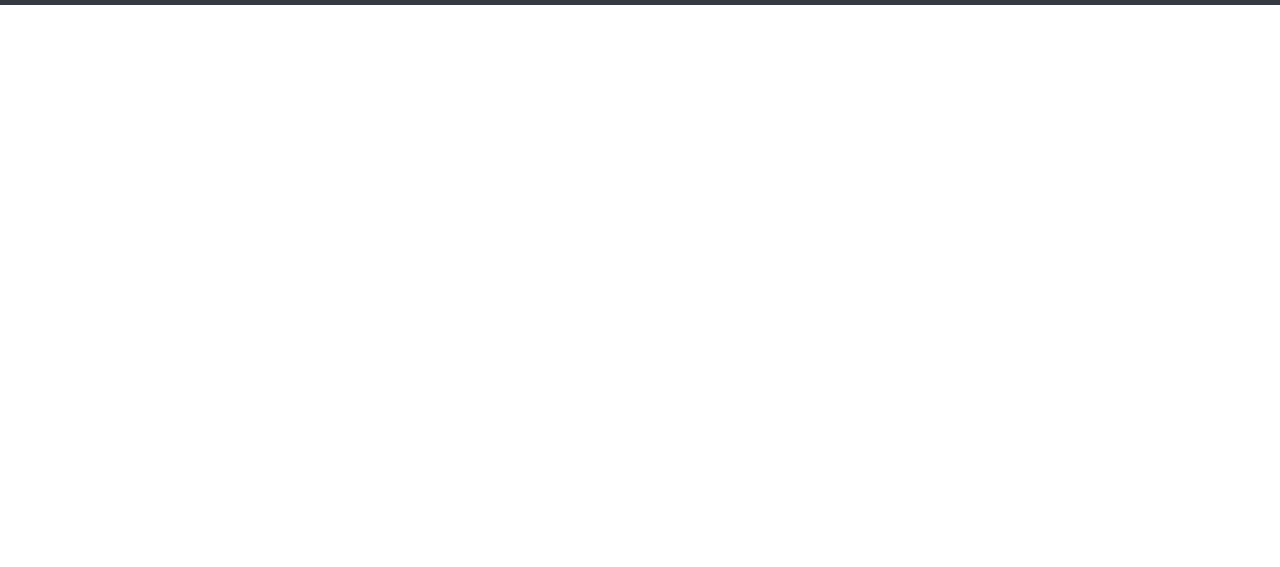
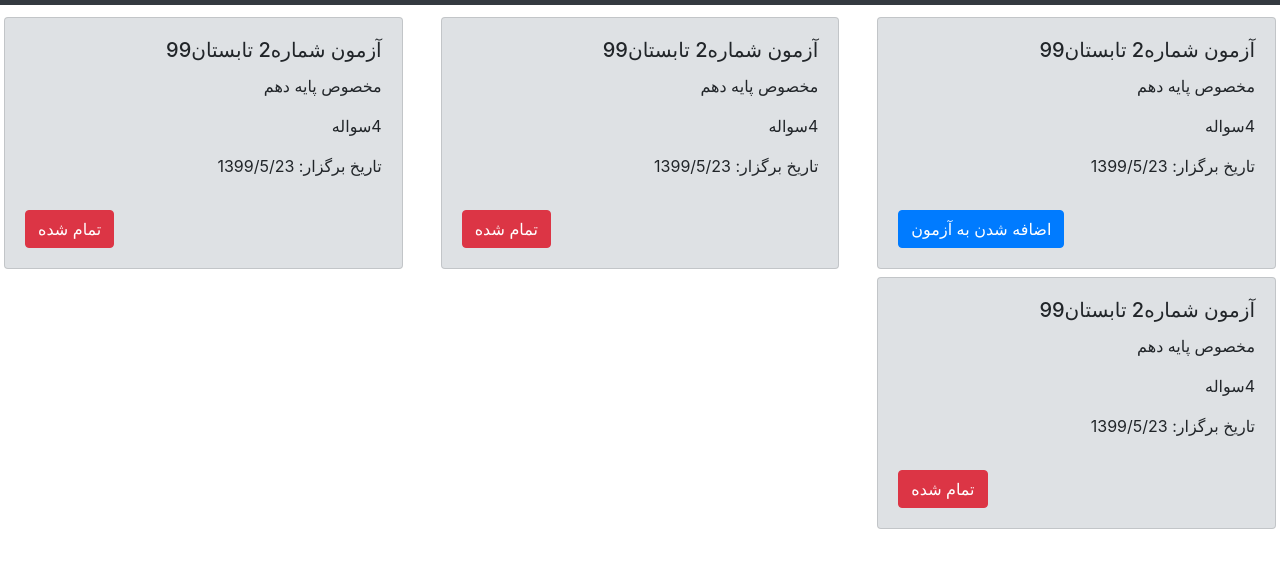
Before and after one commit to MahdiHGZ/ChoobKhat-ExamPlatform, a plain HTML site: page Front-End/index.htm in a window 1280 px wide. Shown: the part 83-650 px from the top of the page. Drawn offline with nearby package versions, Linux system fonts and the light colour scheme.

Commit message:
add front:exam-card

```diff
--- a/Front-End/index.htm
+++ b/Front-End/index.htm
@@ -10,7 +10,7 @@
 </head>
 <body>
 
-    <nav class="navbar navbar-expand-lg navbar-dark bg-dark rtl">
+    <nav class="navbar navbar-expand-lg navbar-dark bg-dark mb-2 rtl">
 
         <img id="logo" src="./logo.jpg" class="navbar-brand logo rounded-circle">
         <a class="navbar-brand" href="#">گروه آموزشی چوب خط</a>
@@ -37,8 +37,57 @@
           </button>
     </nav>
 
+    <div class="row rtl text-right">
+        <div class="col-sm-4">
+          <div class="card  mb-1 mt-1 ml-1 mr-1 cardThem">
+            <div class="card-body">
+              <h5 class="card-title">آزمون شماره2 تابستان99</h5>
+              <p class="card-text">مخصوص پایه دهم </p>
+              <p class="card-text">4سواله</p>
+              <p class="card-text">تاریخ برگزار: 1399/5/23</p>
+              <pre class="card-text"></pre>
+              <div class="text-left"><a href="#" class="btn btn-primary">اضافه شدن به آزمون</a></div>
+            </div>
+          </div>
+        </div>
+        <div class="col-sm-4">
+            <div class="card  mb-1 mt-1 ml-1 mr-1 cardThem">
+              <div class="card-body">
+                <h5 class="card-title">آزمون شماره2 تابستان99</h5>
+                <p class="card-text">مخصوص پایه دهم </p>
+                <p class="card-text">4سواله</p>
+                <p class="card-text">تاریخ برگزار: 1399/5/23</p>
+                <pre class="card-text"></pre>
+                <div class="text-left"><a href="#" class="btn btn-danger">تمام شده</a></div>
+              </div>
+            </div>
+          </div>
+          <div class="col-sm-4">
+            <div class="card  mb-1 mt-1 ml-1 mr-1 cardThem">
+              <div class="card-body">
+                <h5 class="card-title">آزمون شماره2 تابستان99</h5>
+                <p class="card-text">مخصوص پایه دهم </p>
+                <p class="card-text">4سواله</p>
+                <p class="card-text">تاریخ برگزار: 1399/5/23</p>
+                <pre class="card-text"></pre>
+                <div class="text-left"><a href="#" class="btn btn-danger">تمام شده</a></div>
+              </div>
+            </div>
+          </div>
+          <div class="col-sm-4">
+            <div class="card  mb-1 mt-1 ml-1 mr-1 cardThem">
+              <div class="card-body">
+                <h5 class="card-title">آزمون شماره2 تابستان99</h5>
+                <p class="card-text">مخصوص پایه دهم </p>
+                <p class="card-text">4سواله</p>
+                <p class="card-text">تاریخ برگزار: 1399/5/23</p>
+                <pre class="card-text"></pre>
+                <div class="text-left"><a href="#" class="btn btn-danger">تمام شده</a></div>
+              </div>
+            </div>
+          </div>
 
-
+      </div>
     <!-- scripts: -->
     <script src="https://code.jquery.com/jquery-3.5.1.slim.min.js" integrity="sha384-DfXdz2htPH0lsSSs5nCTpuj/zy4C+OGpamoFVy38MVBnE+IbbVYUew+OrCXaRkfj" crossorigin="anonymous"></script>
     <script src="https://cdn.jsdelivr.net/npm/popper.js@1.16.0/dist/umd/popper.min.js" integrity="sha384-Q6E9RHvbIyZFJoft+2mJbHaEWldlvI9IOYy5n3zV9zzTtmI3UksdQRVvoxMfooAo" crossorigin="anonymous"></script>
--- a/Front-End/style.css
+++ b/Front-End/style.css
@@ -1,5 +1,9 @@
 .theme-1{
     background-color:rgb(39, 53, 58);
+}
+
+.cardThem{
+    background-color: rgb(222, 225, 228);
 }
 
 .rtl {
```
